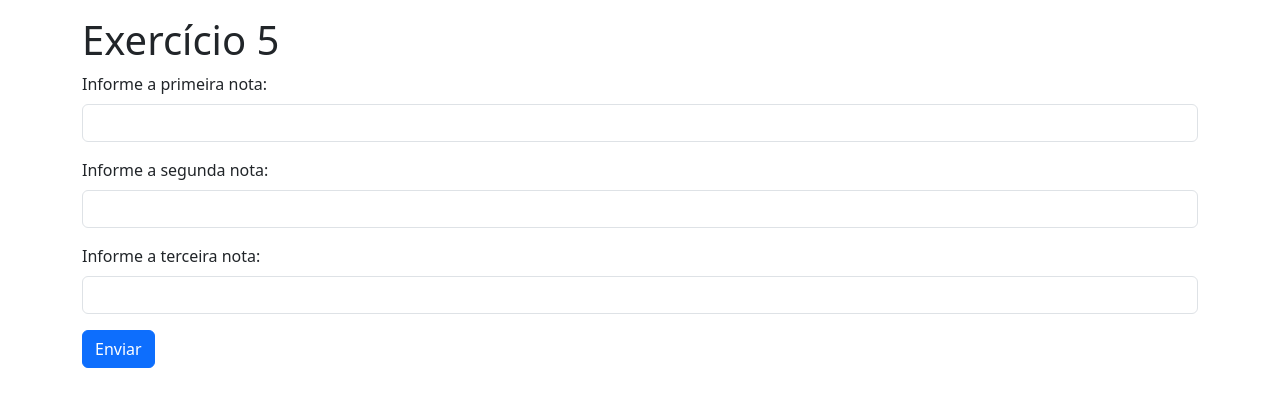
After one commit to Alisson-Murilo/Eletiva-2026-1, a PHP site: the page made by Aula 24-02/exercicio 5.php in a window 1280 px wide. The commit adds this page. Shown: the top 407 px of the page. Run offline with PHP 8.4, Linux system fonts and the light colour scheme.

Commit message:
Fiz os exercícios 4 e 5

```diff
--- /dev/null
+++ b/Aula 24-02/exercicio 5.php
@@ -0,0 +1,42 @@
+<!doctype html>
+<html lang="pt-BR">
+
+<head>
+    <meta charset="utf-8">
+    <meta name="viewport" content="width=device-width, initial-scale=1">
+    <title>Exercício 5</title>
+    <link href="https://cdn.jsdelivr.net/npm/bootstrap@5.3.0/dist/css/bootstrap.min.css" rel="stylesheet">
+</head>
+
+<body>
+    <div class="container py-3">
+        <h1>Exercício 5</h1>
+        <form method="post">
+            <div class="mb-3">
+                <label for="nota1" class="form-label">Informe a primeira nota:</label>
+                <input type="number" id="nota1" name="nota1" class="form-control" required="">
+            </div>
+            <div class="mb-3">
+                <label for="nota2" class="form-label">Informe a segunda nota: </label>
+                <input type="number" id="nota2" name="nota2" class="form-control" required="">
+            </div>
+            <div class="mb-3">
+                <label for="nota3" class="form-label">Informe a terceira nota: </label>
+                <input type="number" id="nota3" name="nota3" class="form-control" required="">
+            </div>
+            <button type="submit" class="btn btn-primary">Enviar</button>
+        </form>
+        <?php
+        if($_SERVER['REQUEST_METHOD'] == 'POST'){
+            $nota1 = $_POST['nota1'];
+            $nota2 = $_POST['nota2'];
+            $nota3 = $_POST['nota3'];
+            $resultado = ($nota1 + $nota2 + $nota3) / 3;
+            echo "A média das notas é: $resultado";
+        }
+        ?>
+        <script src="https://cdn.jsdelivr.net/npm/bootstrap@5.3.6/dist/js/bootstrap.bundle.min.js" integrity="sha384-j1CDi7MgGQ12Z7Qab0qlWQ/Qqz24Gc6BM0thvEMVjHnfYGF0rmFCozFSxQBxwHKO" crossorigin="anonymous"></script>
+    </div>
+</body>
+
+</html>
```
Also changed, not shown: Aula 24-02/exercicio 4.php (renamed from Aula 24-02/exercicio 3.php, +10 -5 lines).
